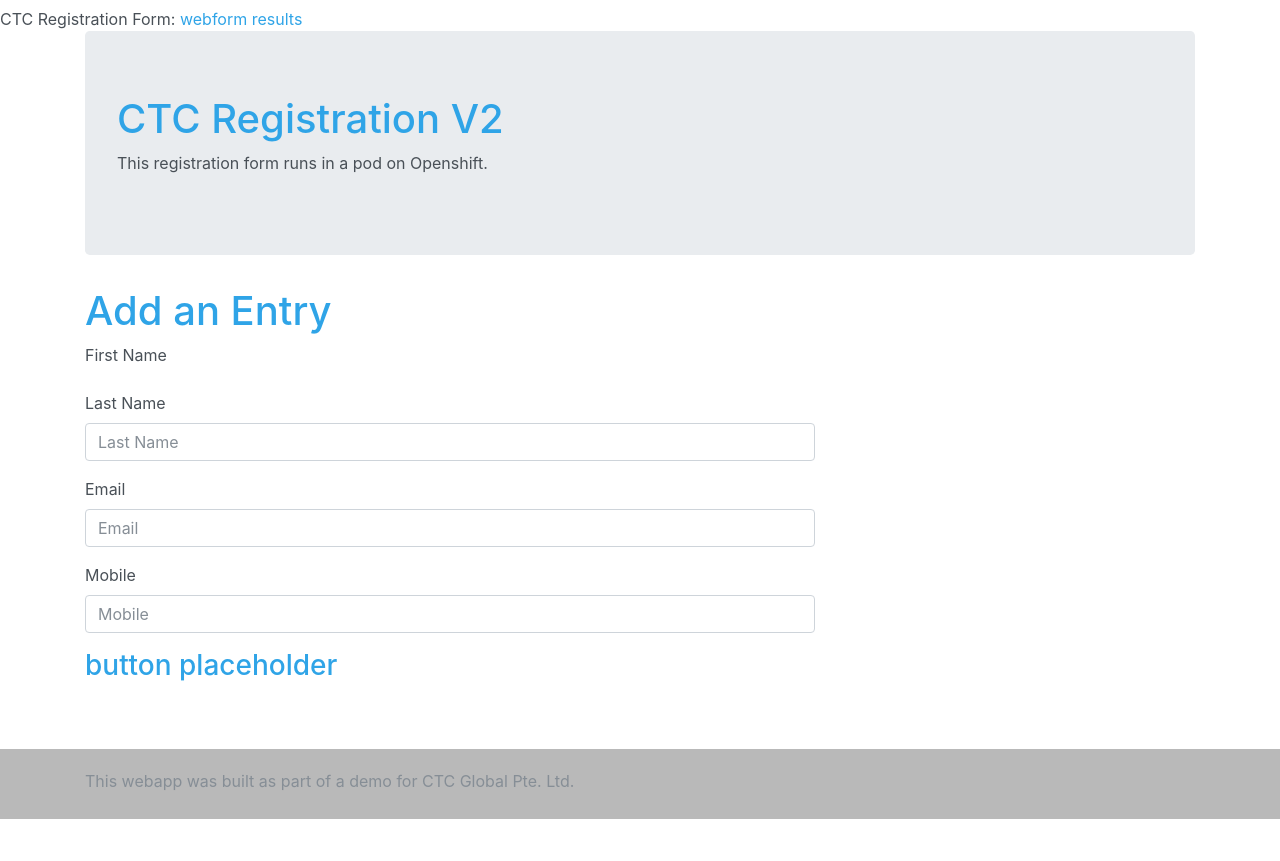
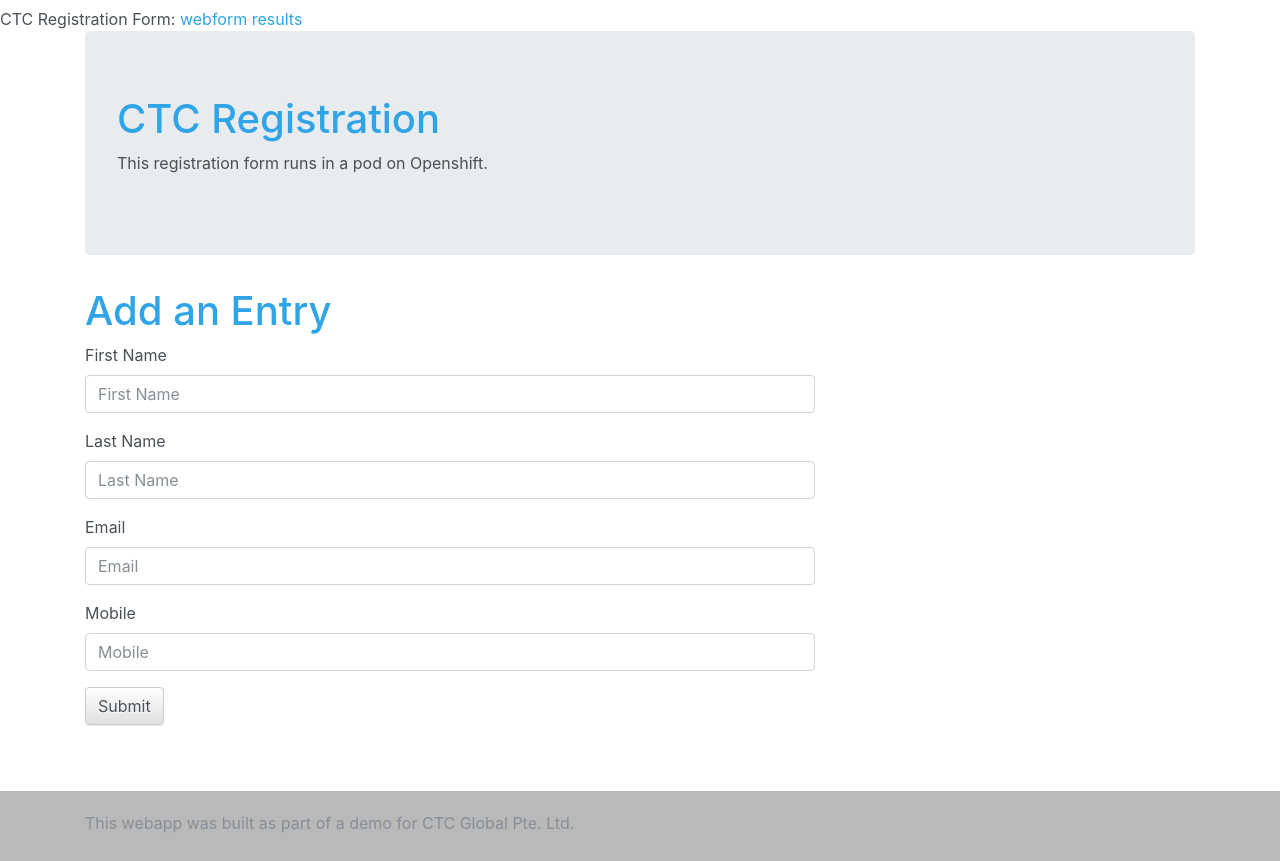
Before and after one commit to andrewctcsg/python-webform, a Flask app: page / in a window 1280 px wide. Before the commit the page ends 819 px from the top, so only its background shows below. Run offline with Flask 2, Linux system fonts and the light colour scheme; some libraries are stand-ins or nearby versions.

Commit message:
Update form.html

```diff
--- a/templates/form.html
+++ b/templates/form.html
@@ -4,7 +4,7 @@
 <div class="container">
 
 		<div class="jumbotron">
-			<h1>CTC Registration V2</h1>
+			<h1>CTC Registration</h1>
 			<p>This registration form runs in a pod on Openshift.</p>
 		</div>
 
@@ -17,7 +17,7 @@
 				<form method="POST">
 					<div class="form-group">
 						<label for="first-name">First Name</label>
-
+						<input type="text" class="form-control" id="student-id" placeholder="First Name" name="first-name">
 					</div>
 					<div class="form-group">
 						<label for="last-name">Last Name</label>
@@ -31,8 +31,8 @@
 						<label for="mobile">Mobile</label>
 						<input type="number" class="form-control" id="mobile" placeholder="Mobile" name="mobile">
 					</div>
-					<h3>button placeholder</h3>
 
+					<button type="submit" class="btn btn-default">Submit</button>
 				</form>
 			</div>
 		</div>
```
